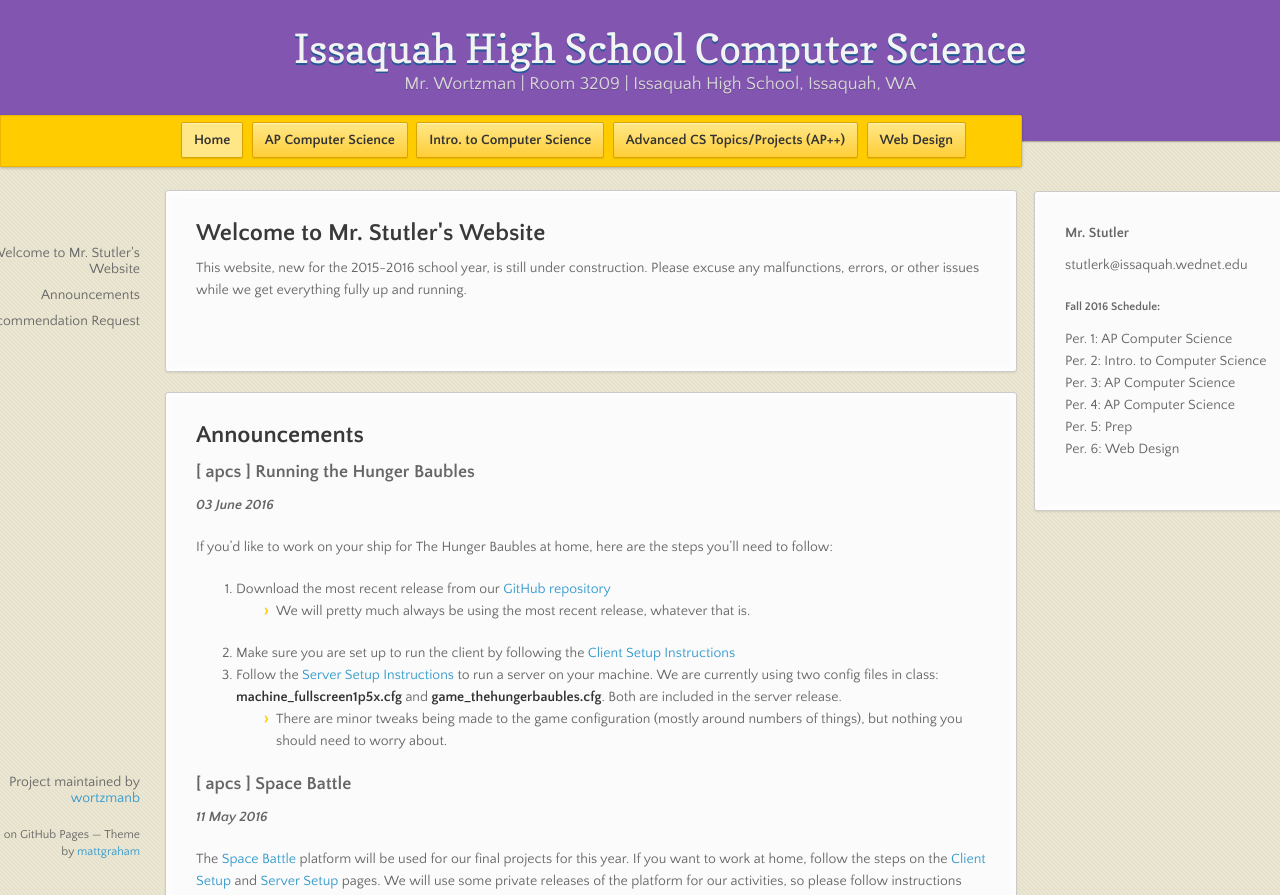
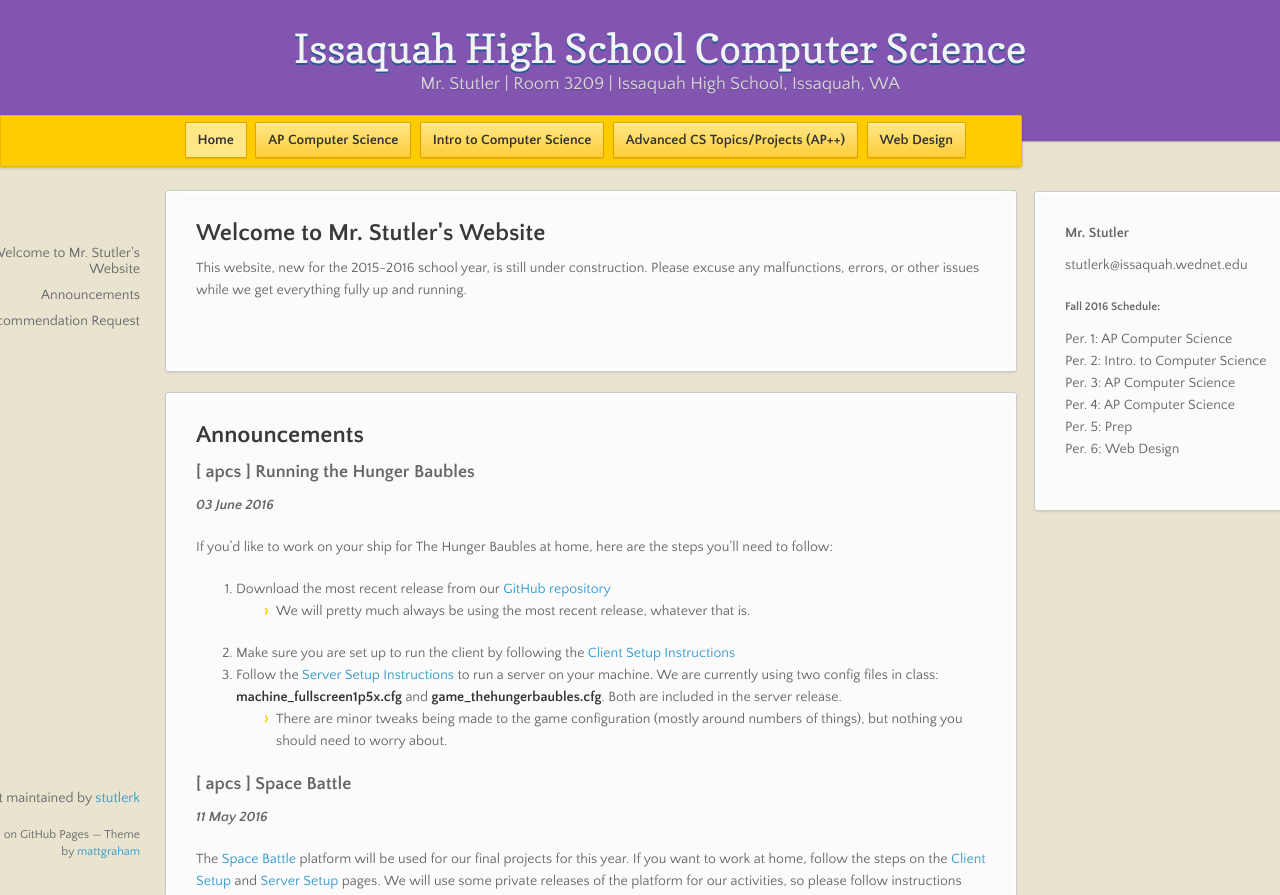
Before and after one commit to stutlerk/ihs-website, a Jekyll site: the page built from index.html, in a window 1280 px wide. Shown: the top 895 px of the page. Built offline with Jekyll 4.4.1, drawn with Linux system fonts in a browser that asks for light colours; nearby versions of some CDN libraries.

Commit message:
Update default.html

```diff
--- a/_layouts/default.html
+++ b/_layouts/default.html
@@ -19,19 +19,19 @@
 
 		<header>
 			<h1>Issaquah High School Computer Science</h1>
-			<p>Mr. Wortzman | Room 3209 | Issaquah High School, Issaquah, WA</p>
+			<p>Mr. Stutler | Room 3209 | Issaquah High School, Issaquah, WA</p>
 		</header>
 
 		<div id="banner">
 		<!-- <span id="logo"></span> -->
 
 		<!--
-			<a href="https://github.com/wortzmanb/ihs-website" class="button fork"><strong>View On GitHub</strong></a>
+			<a href="https://github.com/stutlerk/ihs-website" class="button fork"><strong>View On GitHub</strong></a>
 			<div class="downloads">
 			  <span>Downloads:</span>
 			  <ul>
-				<li><a href="https://github.com/wortzmanb/ihs-website/zipball/master" class="button">ZIP</a></li>
-				<li><a href="https://github.com/wortzmanb/ihs-website/tarball/master" class="button">TAR</a></li>
+				<li><a href="https://github.com/stutlerk/ihs-website/zipball/master" class="button">ZIP</a></li>
+				<li><a href="https://github.com/stutlerk/ihs-website/tarball/master" class="button">TAR</a></li>
 			  </ul>
 			</div>
 		-->
@@ -61,7 +61,7 @@
 				{% else %}
 					<a href="{{ site.baseurl }}/introcs" class="button">
 				{% endif %}
-				Intro. to Computer Science</a>
+				Intro to Computer Science</a>
 			</li>
             			<li>
 				{% if page.course == 'ap++' %}
@@ -88,7 +88,7 @@
 		</div>
 
 		<footer>
-			<p>Project maintained by <a href="https://github.com/wortzmanb">wortzmanb</a></p>
+			<p>Project maintained by <a href="https://github.com/stutlerk">stutlerk</a></p>
 			<p><small>Hosted on GitHub Pages &mdash; Theme by <a href="https://twitter.com/michigangraham">mattgraham</a></small></p>
 		</footer>
 		<!--[if !IE]><script>fixScale(document);</script><![endif]-->
```
